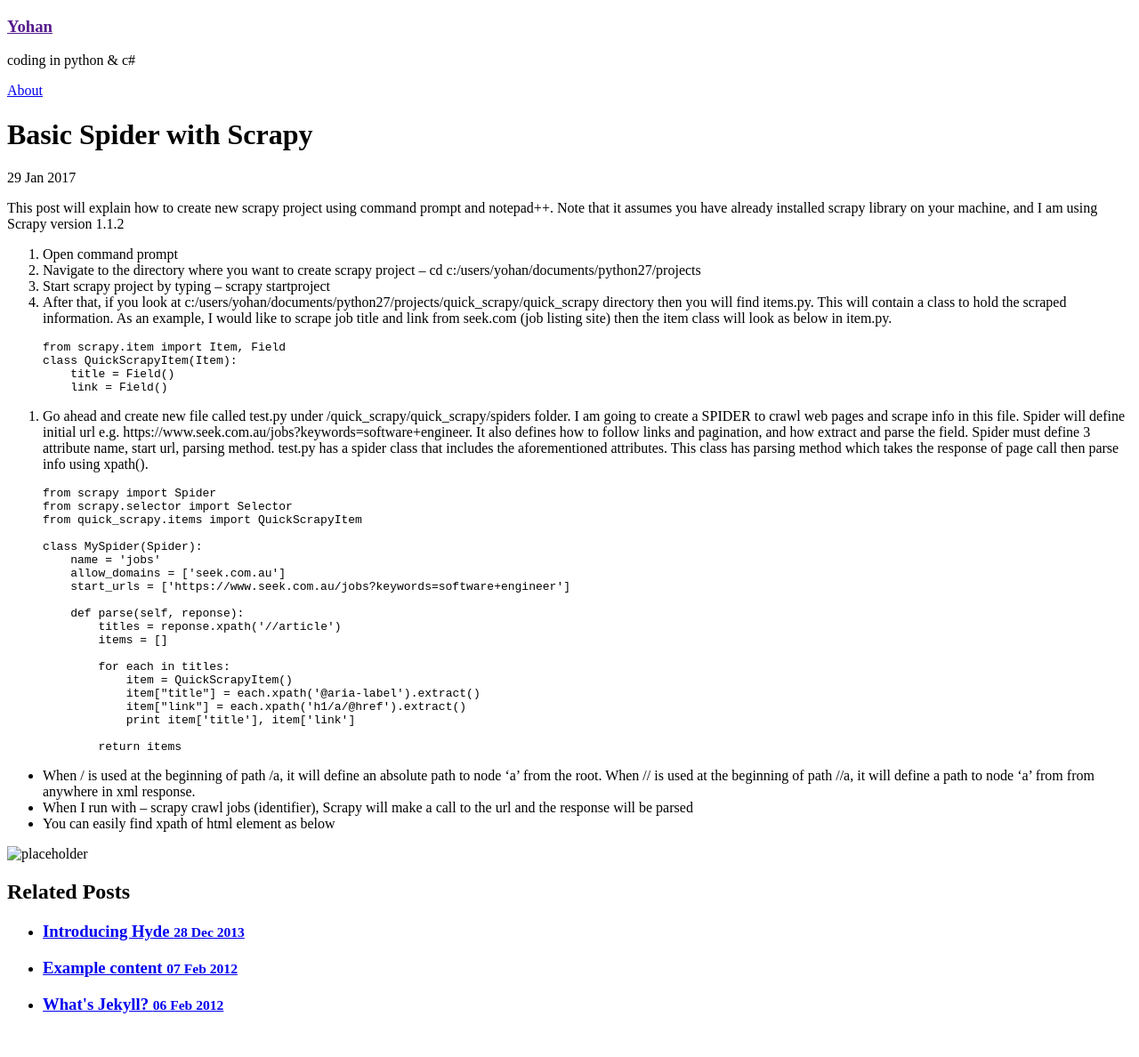
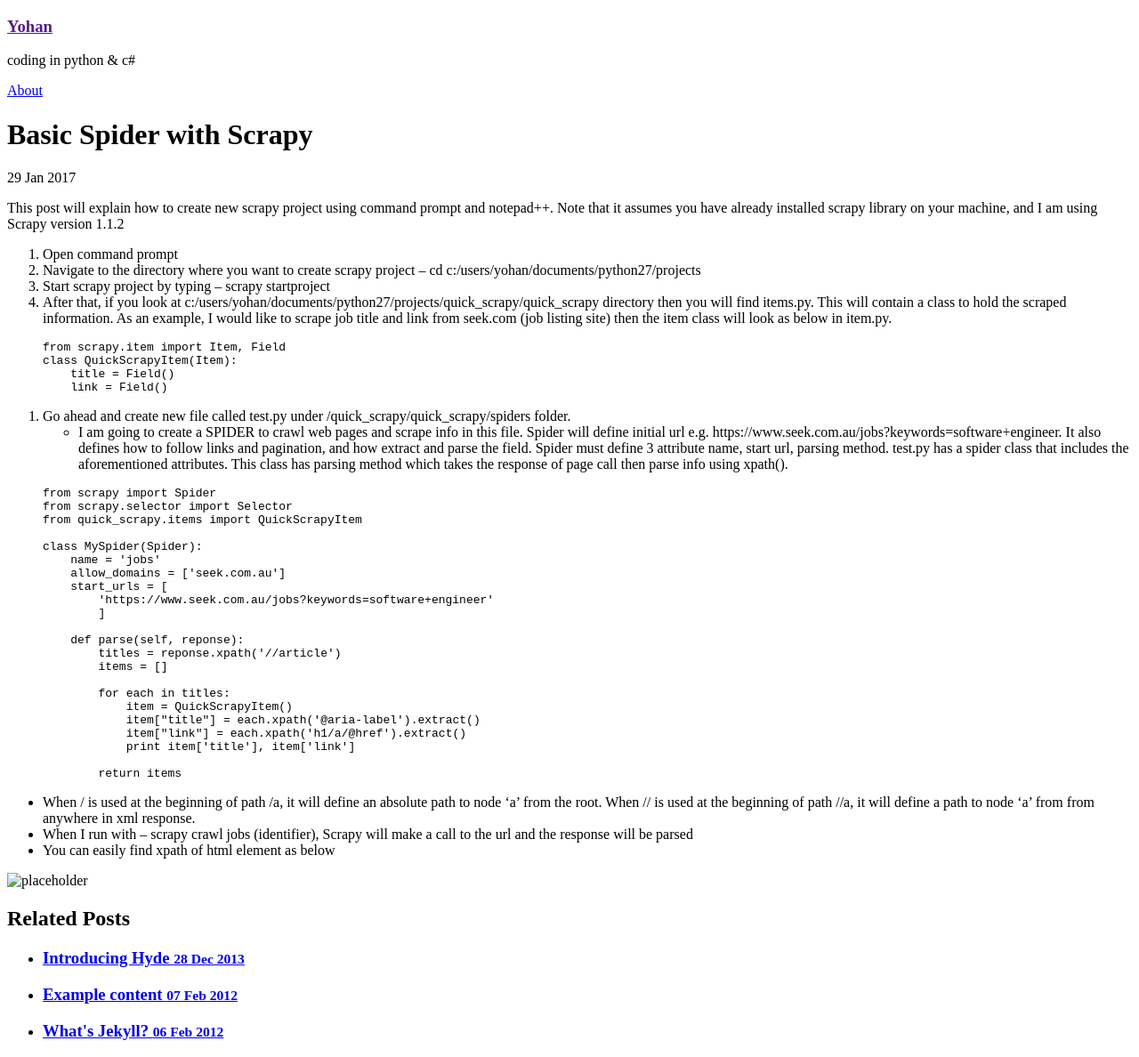
Before and after one commit to yohancheong/yohancheong.github.io, a Jekyll site: the page built from _posts/2017-01-29-scrapy-spider.md, in a window 1280 px wide. Shown: the whole page at 89% size. Built offline with Jekyll 4.4.1, drawn with Linux system fonts in a browser that asks for light colours; before the commit the page ends 1158 px from its top, so only the background shows below that.

Commit message:
Updating style

```diff
--- a/_posts/2017-01-29-scrapy-spider.md
+++ b/_posts/2017-01-29-scrapy-spider.md
@@ -16,7 +16,8 @@ class QuickScrapyItem(Item):
     link = Field()
 {% endhighlight %}
 
-5. Go ahead and create new file called test.py under /quick_scrapy/quick_scrapy/spiders folder. I am going to create a SPIDER to crawl web pages and scrape info in this file. Spider will define initial url e.g. https://www.seek.com.au/jobs?keywords=software+engineer. It also defines how to follow links and pagination, and how extract and parse the field. Spider must define 3 attribute name, start url, parsing method. test.py has a spider class that includes the aforementioned attributes. This class has parsing method which takes the response of page call then parse info using xpath().
+5. Go ahead and create new file called test.py under /quick_scrapy/quick_scrapy/spiders folder.
+* I am going to create a SPIDER to crawl web pages and scrape info in this file. Spider will define initial url e.g. https://www.seek.com.au/jobs?keywords=software+engineer. It also defines how to follow links and pagination, and how extract and parse the field. Spider must define 3 attribute name, start url, parsing method. test.py has a spider class that includes the aforementioned attributes. This class has parsing method which takes the response of page call then parse info using xpath().
 {% highlight python %}
 from scrapy import Spider
 from scrapy.selector import Selector
@@ -25,7 +26,9 @@ from quick_scrapy.items import QuickScrapyItem
 class MySpider(Spider):
     name = 'jobs'
     allow_domains = ['seek.com.au']
-    start_urls = ['https://www.seek.com.au/jobs?keywords=software+engineer']
+    start_urls = [
+        'https://www.seek.com.au/jobs?keywords=software+engineer'
+        ]
 
     def parse(self, reponse):
         titles = reponse.xpath('//article')
--- a/public/css/hyde.css
+++ b/public/css/hyde.css
@@ -128,7 +128,7 @@ a.sidebar-nav-item:focus {
 
 @media (min-width: 48em) {
   .content {
-    max-width: 38rem;
+    max-width: 42rem;
     margin-left: 20rem;
     margin-right: 2rem;
   }
```
